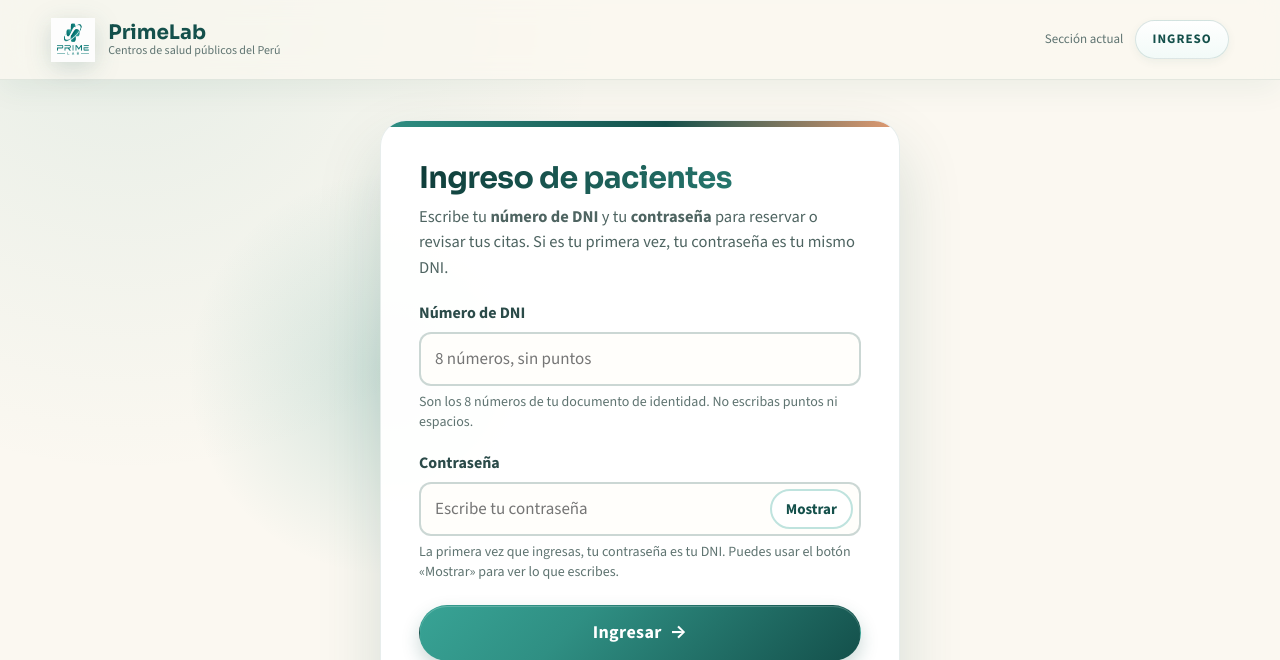
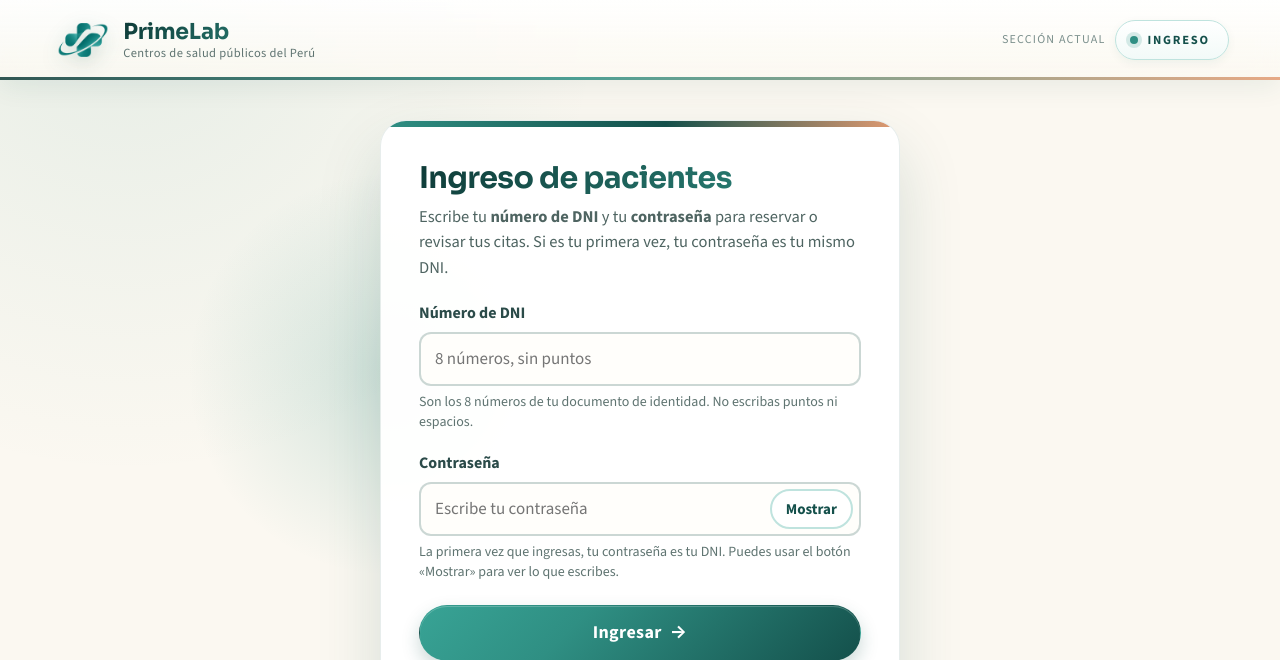
Before and after one commit to estu74519247-droid/PROYECTO---RESERVAS-, a PHP site: page /index.php in a window 1280 px wide. Shown: the top 660 px of the page. Run offline with PHP 8.4, Linux system fonts and the light colour scheme.

Commit message:
Mejoras en el diseño

```diff
--- a/css/style.css
+++ b/css/style.css
@@ -3833,3 +3833,150 @@ body::-webkit-scrollbar-thumb:hover {
     width: 100%;
   }
 }
+
+/* ==========================================================================
+   MEJORAS — BARRA SUPERIOR (todas las pantallas)
+   Pegar AL FINAL de css/style.css, después de los bloques anteriores.
+   Solo CSS: no cambia HTML, PHP ni JS.
+   Mejora: logo con fondo blanco cuadrado y sin marco, nombre y subtítulo
+   sin jerarquía, línea inferior plana y la etiqueta "Sección actual" suelta.
+   ========================================================================== */
+
+/* ---- Barra ---- */
+.topbar {
+  height: 80px;
+  background: linear-gradient(
+    180deg,
+    rgba(255, 255, 255, 0.92),
+    rgba(251, 248, 241, 0.86)
+  );
+  border-bottom: 0;
+  box-shadow: 0 8px 24px rgba(20, 80, 75, 0.07);
+}
+/* Línea de color en el borde inferior */
+.topbar::after {
+  content: "";
+  position: absolute;
+  left: 0;
+  right: 0;
+  bottom: 0;
+  height: 3px;
+  background: linear-gradient(
+    90deg,
+    var(--teal-900),
+    var(--blue-500) 45%,
+    var(--accent) 100%
+  );
+  opacity: 0.85;
+}
+
+/* ---- Marca: logo + nombre ---- */
+.brand {
+  gap: 14px;
+  padding: 6px 12px 6px 6px;
+  border-radius: 16px;
+  transition: background 0.2s ease;
+}
+.brand:hover {
+  background: rgba(47, 143, 131, 0.08);
+}
+
+/* El logo trae fondo blanco: se enmarca como una tarjeta redondeada */
+.brand-logo {
+  width: 48px;
+  height: 48px;
+  padding: 3px;
+  object-fit: contain;
+  background: #fff;
+  border: 1px solid var(--blue-100);
+  border-radius: 14px;
+  filter: none;
+  box-shadow:
+    0 6px 16px rgba(20, 80, 75, 0.16),
+    0 0 0 4px rgba(47, 143, 131, 0.08);
+}
+.brand-copy {
+  gap: 2px;
+}
+.brand-copy strong {
+  font-size: 22px;
+  letter-spacing: -0.01em;
+  background: linear-gradient(135deg, var(--teal-900), var(--blue-500));
+  -webkit-background-clip: text;
+  background-clip: text;
+  -webkit-text-fill-color: transparent;
+  color: var(--teal-800);
+}
+.brand-copy small {
+  font-size: 12.5px;
+  letter-spacing: 0.03em;
+  color: var(--muted);
+}
+
+/* ---- Etiqueta de sección ---- */
+.section-tag {
+  gap: 10px;
+}
+.section-tag span {
+  font-size: 12px;
+  letter-spacing: 0.1em;
+  text-transform: uppercase;
+  color: var(--muted-2);
+}
+.section-tag b {
+  display: inline-flex;
+  align-items: center;
+  gap: 9px;
+  padding: 9px 18px 9px 14px;
+  font-size: 12.5px;
+  letter-spacing: 0.14em;
+  background: linear-gradient(180deg, #fff, var(--blue-50));
+  border-color: var(--blue-200);
+}
+/* Punto verde, como indicador de "estás aquí" */
+.section-tag b::before {
+  content: "";
+  width: 8px;
+  height: 8px;
+  border-radius: 50%;
+  background: var(--blue-500);
+  box-shadow: 0 0 0 4px rgba(47, 143, 131, 0.18);
+}
+
+/* ---- Pantallas pequeñas ---- */
+@media (max-width: 620px) {
+  .brand-logo {
+    width: 42px;
+    height: 42px;
+    border-radius: 12px;
+  }
+  .brand-copy strong {
+    font-size: 20px;
+  }
+  .brand-copy small {
+    display: none;
+  }
+  .section-tag b {
+    padding: 8px 14px 8px 12px;
+    letter-spacing: 0.1em;
+  }
+}
+
+.brand-logo {
+  width: 52px;
+  height: 52px;
+  padding: 0;
+  background: transparent;
+  border: 0;
+  border-radius: 0;
+  box-shadow: none;
+  object-fit: contain;
+  filter: drop-shadow(0 6px 10px rgba(20, 80, 75, 0.22));
+}
+@media (max-width: 620px) {
+  .brand-logo {
+    width: 44px;
+    height: 44px;
+    border-radius: 0;
+  }
+}
```
Also changed, not shown: img/PrimeLab Logo.png, index.php (line endings or trailing spaces).
